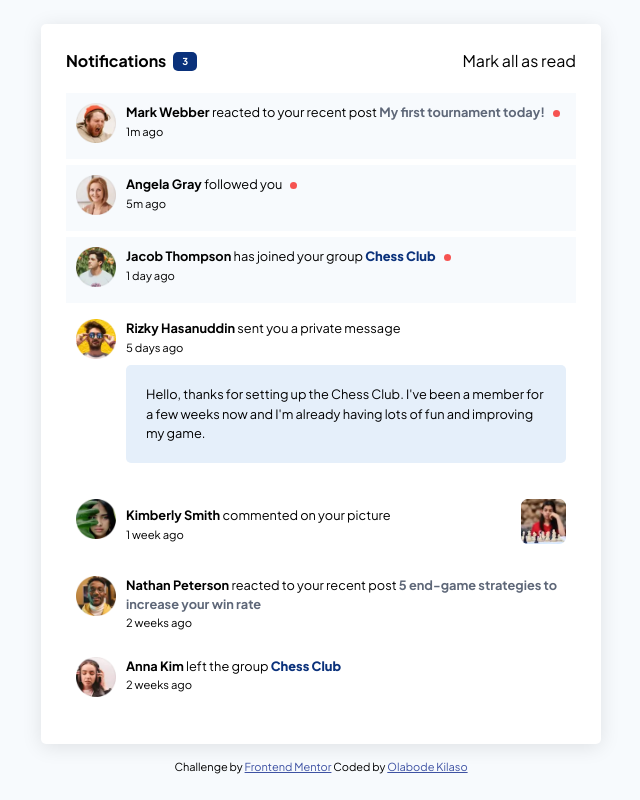
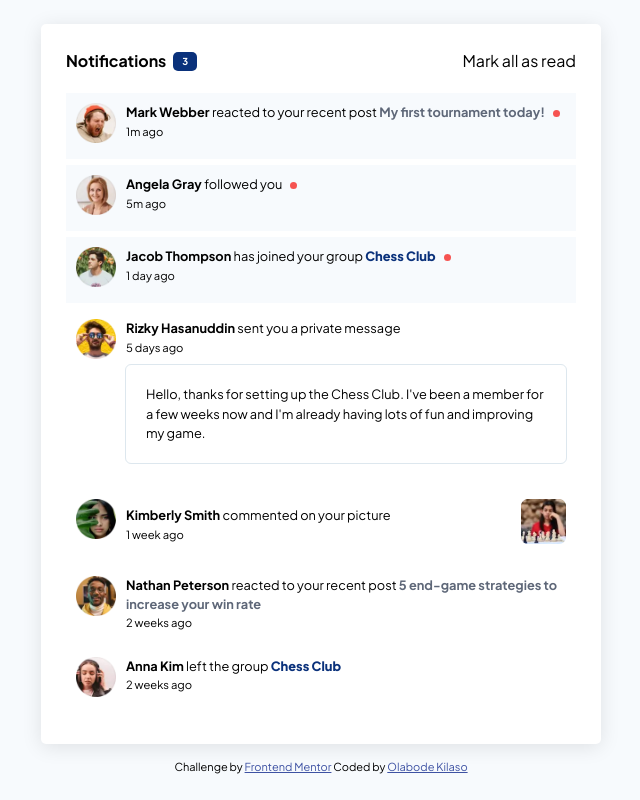
Before and after one commit to Great-kiola/Notification-page-fem, a plain HTML site: page index.html in a window 1280 px wide. Shown: the whole page, without its empty margins (319-959 px from the left). Drawn offline with Linux system fonts and the light colour scheme.

Commit message:
Made changes to the css files

```diff
--- a/style.css
+++ b/style.css
@@ -127,8 +127,14 @@ span.chessClub{
 .msgreceived{
     margin: 10px auto;
     padding: 20px;
+    outline: 1px solid var(--Lightgrayishblue-2);
+    border-radius: 5px;
+}
+
+.msgreceived:hover{
     background-color: var(--Lightgrayishblue-1);
-    border-radius: 5px;
+    border: none;
+    outline: none;
 }
 
 .msgreceived p{
```
